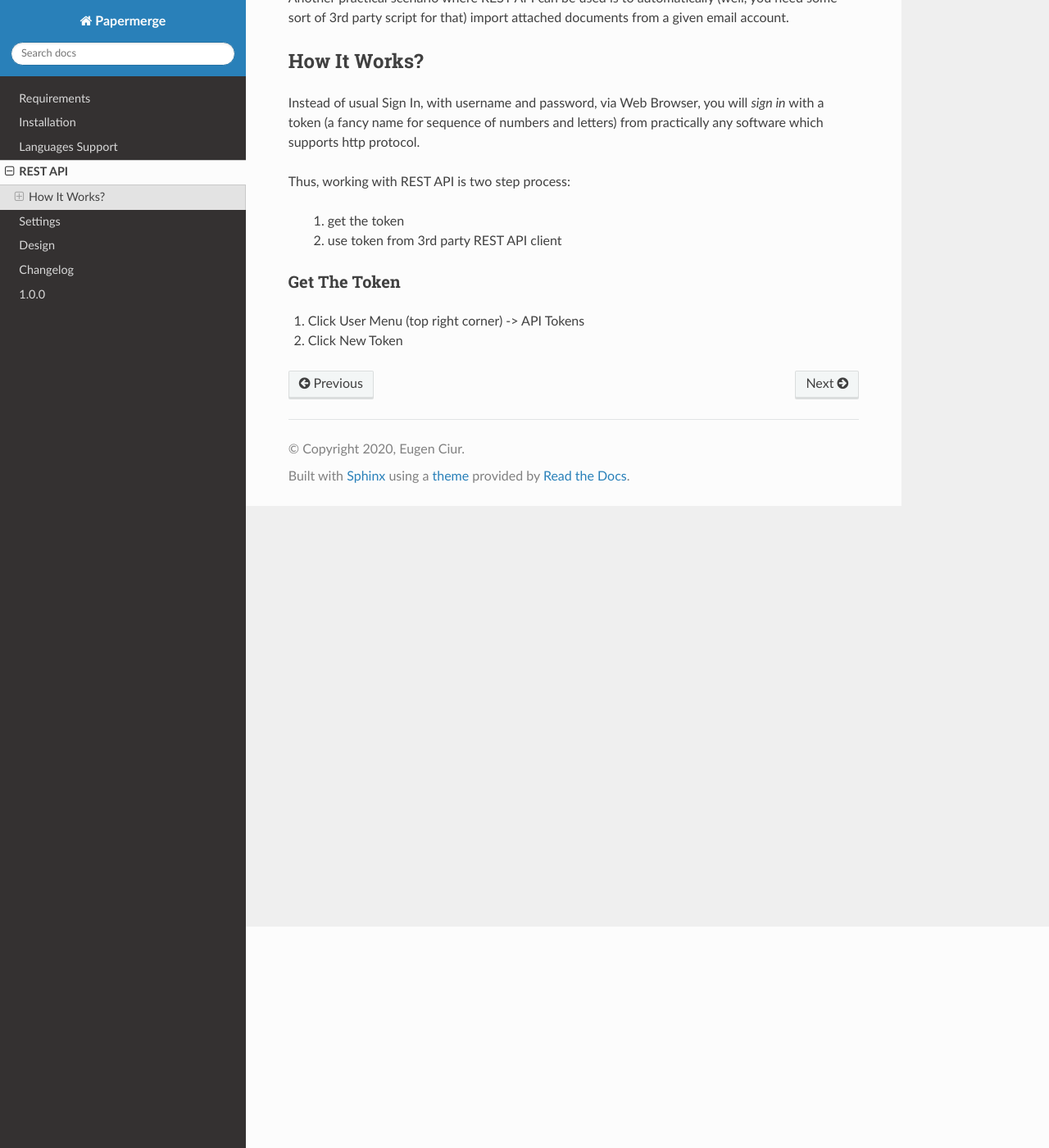
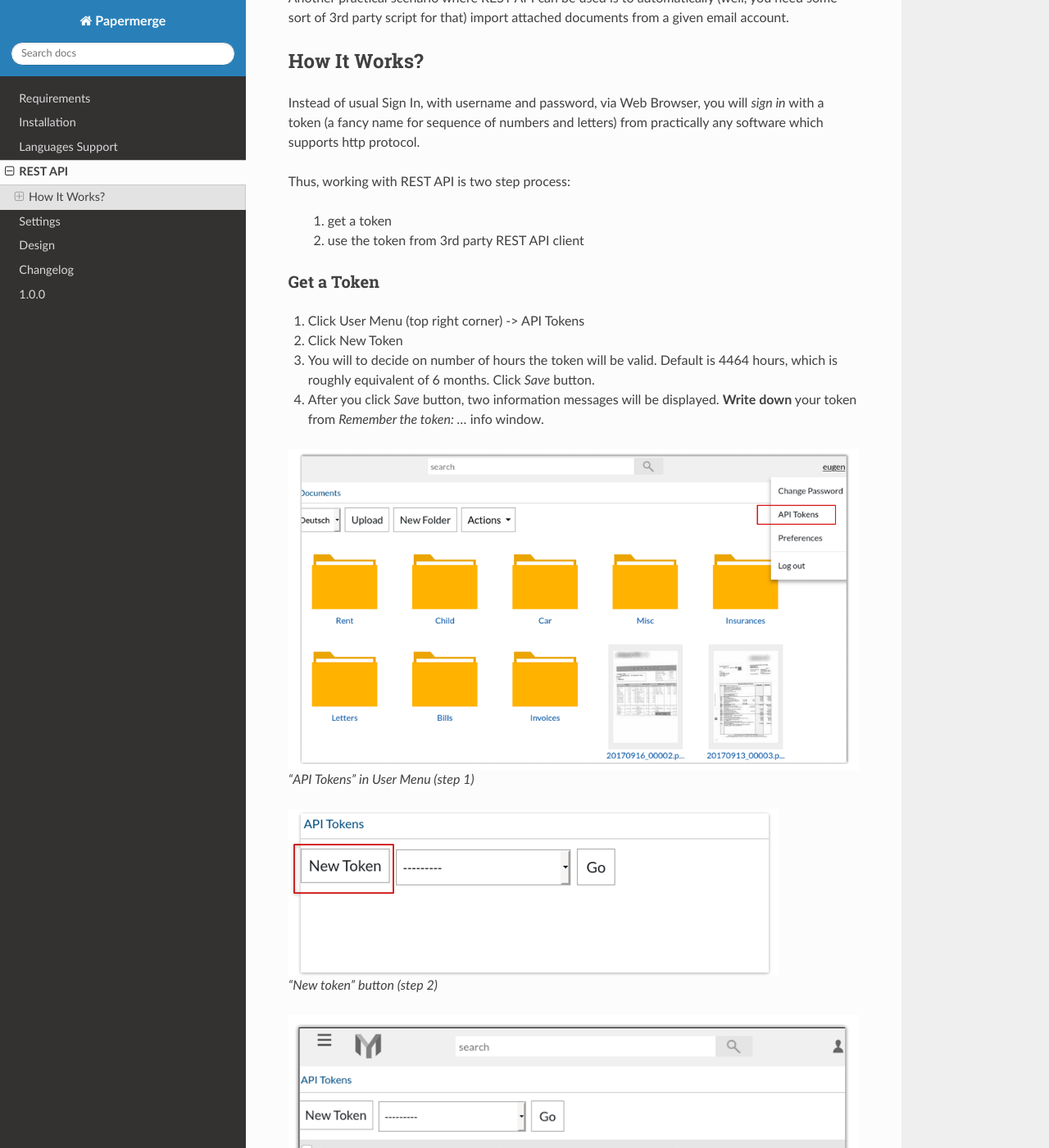
Before and after one commit to ciur/papermerge, a Sphinx documentation site: the page built from docs/source/rest_api.rst, in a window 1280 px wide and 1400 px high, scrolled down 270 px. Shown: the whole window at 82% size. Built offline with Sphinx 7.4.7 and the Read the Docs theme 2.0.0, drawn with Linux system fonts in a browser that asks for light colours; some of the changed text lies outside the part shown.

Commit message:
Documentation for REST API.

```diff
--- a/docs/source/rest_api.rst
+++ b/docs/source/rest_api.rst
@@ -19,12 +19,29 @@
 
 Thus, working with REST API is two step process:
 
-    1. get the token
-    2. use token from 3rd party REST API client
+    1. get a token
+    2. use the token from 3rd party REST API client
 
-
-Get The Token
-~~~~~~~~~~~~~~~
+Get a Token
+~~~~~~~~~~~~~
 
 1. Click User Menu (top right corner) -> API Tokens
 2. Click New Token
+3. You will to decide on number of hours the token will be valid. Default is 4464 hours, which is roughly equivalent of 6 months. Click *Save* button.
+4. After you click *Save* button, two information messages will be displayed. **Write down** your token from *Remember the token: ...* info window.
+
+.. figure:: img/01_token_api_user_menu.png
+
+   "API Tokens" in User Menu (step 1)
+
+.. figure:: img/02_new_token_button.png
+
+   "New token" button (step 2)
+
+.. figure:: img/03_displayed_token.png
+
+    In green color is your token (step 4)
+
+
+Use the Token
+~~~~~~~~~~~~~~~
```
Also changed, not shown: docs/source/img/01_token_api_user_menu.png (added), docs/source/img/02_new_token_button.png (added), docs/source/img/03_displayed_token.png (added).
